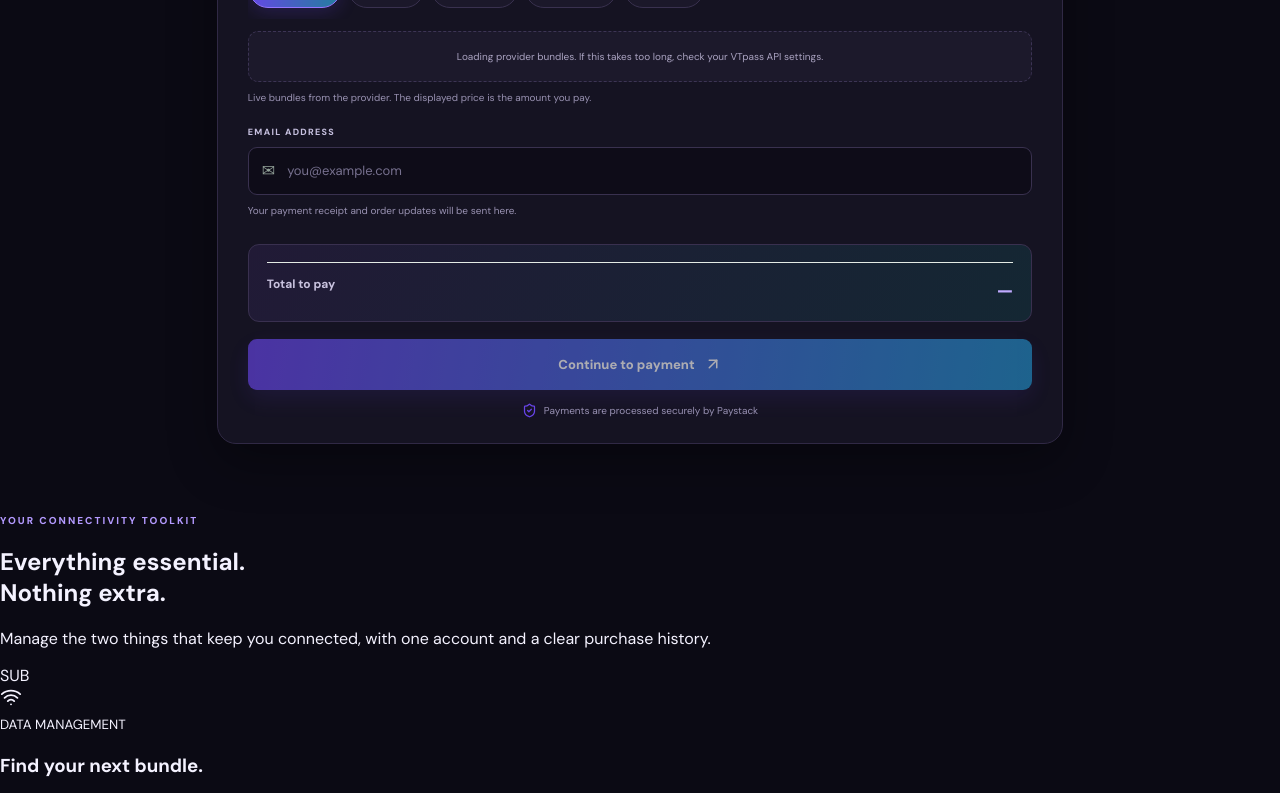
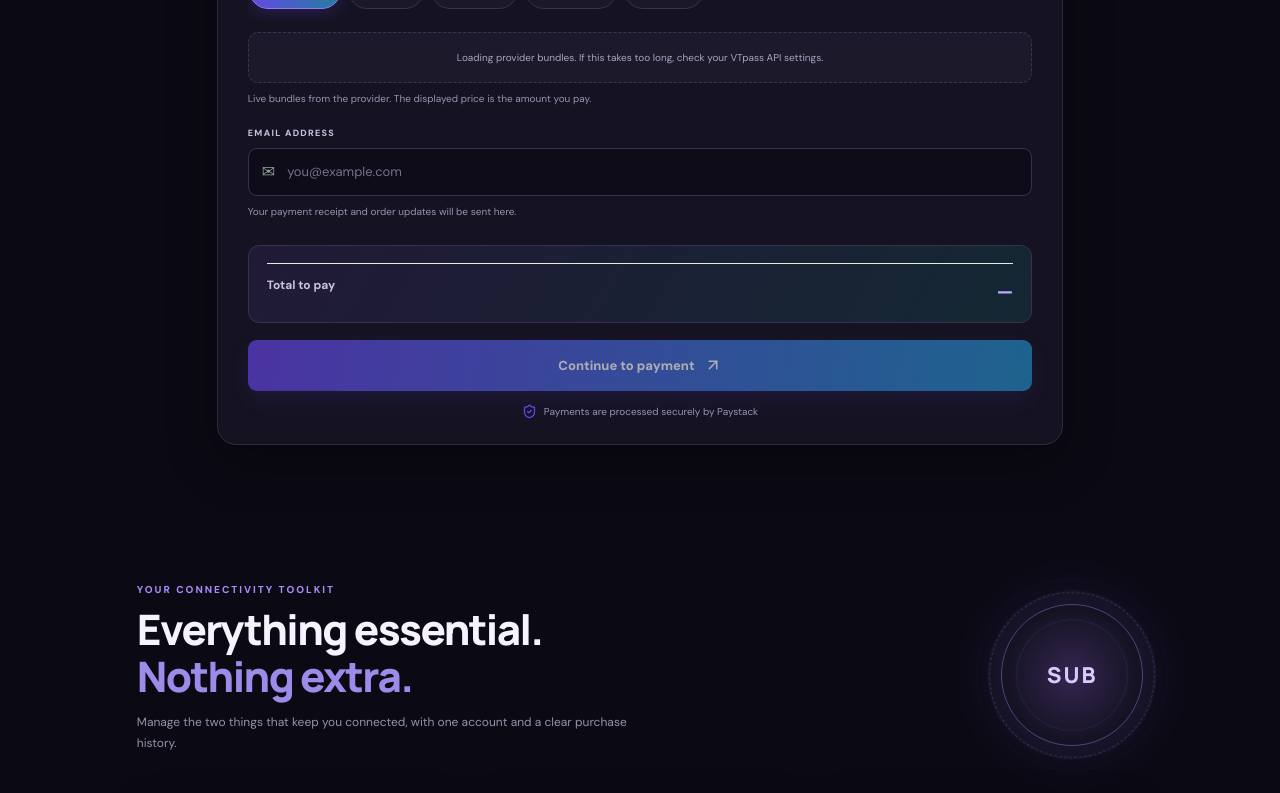
Before and after one commit to Lordave111/Sub, a Next.js app: page / in a window 1280 px wide. Shown: the part 2000-2793 px from the top of the page. Built offline with nearby package versions, Linux system fonts and the light colour scheme; no server answers.

Commit message:
Add premium fintech dashboard and activity analytics styling

```diff
--- a/app/globals.css
+++ b/app/globals.css
@@ -495,4 +495,89 @@ img,svg,video,canvas{max-width:100%}
  .network{font-size:9px;padding:0 6px}
 }
 
-.more-services-grid .service-link{flex:0 0 auto;padding:7px 10px;border:1px solid #cfe4d4;border-radius:8px;background:#f1f8f2;color:#087f5b;text-decoration:none;font-size:9px;font-weight:800}.more-services-grid .service-link:hover{background:#e1f1e4}.subs-disclaimer{font-size:9px;line-height:1.7;color:#9288a5;margin:12px 2px 0}
+
+/* Sub connectivity-first fintech dashboard refresh */
+.topbar{position:sticky;top:0;z-index:30;backdrop-filter:blur(18px);background:#100d1beF;border-bottom-color:#29243b}
+.topbar .brand-mark{box-shadow:0 8px 24px #7955ff55}
+.nav a{transition:color .2s}
+.nav a:hover{color:#bca7ff}
+.hero{position:relative;isolation:isolate;overflow:hidden;background:radial-gradient(ellipse at 76% 38%,#5a3aa52b,transparent 36%),radial-gradient(ellipse at 10% 100%,#0b8f9130,transparent 35%),linear-gradient(125deg,#100d1b,#151126 58%,#101c27);border-bottom:1px solid #28233a}
+.hero:after{content:"";position:absolute;inset:0;z-index:-1;opacity:.22;background-image:linear-gradient(#ffffff08 1px,transparent 1px),linear-gradient(90deg,#ffffff08 1px,transparent 1px);background-size:42px 42px;mask-image:linear-gradient(90deg,black,transparent 90%)}
+.hero-copy h1{color:#f7f3ff}
+.hero-copy h1 span{background:linear-gradient(100deg,#a78bfa,#45d6c2);background-clip:text;color:transparent}
+.live-overview{background:linear-gradient(145deg,#151225,#11101b);border:1px solid #302842;border-radius:20px;box-shadow:0 22px 70px #0003}
+.live-metrics article{background:#1c182b;border-color:#332b48}
+.dashboard-preview{scroll-margin-top:90px}
+.purchase-wrap{scroll-margin-top:90px}
+.account-insights{display:grid;grid-template-columns:1fr 1fr;gap:12px;margin:18px 0}
+.account-insights>article{min-width:0;padding:17px;border:1px solid #3b3451;border-radius:14px;background:linear-gradient(145deg,#211d31,#171423)}
+.insight-topline{display:flex;align-items:center;justify-content:space-between;gap:8px;color:#a89bc6;font-size:8px;font-weight:900;letter-spacing:1.2px}
+.insight-topline span:last-child{font-size:7px;color:#77708e}
+.insight-spend>strong{display:block;margin:13px 0 4px;color:#f8f4ff;font:800 clamp(25px,4vw,34px) Manrope;letter-spacing:-1px}
+.insight-spend>p,.insight-chart>p{margin:0;color:#958cae;font-size:9px;line-height:1.6}
+.spend-split{display:flex;flex-wrap:wrap;gap:14px;margin-top:18px}
+.spend-split>span{display:flex;align-items:center;gap:6px;color:#b9b1ce;font-size:9px}
+.spend-split b{color:#f1edff}
+.spend-dot{width:7px;height:7px;border-radius:50%;display:inline-block}
+.data-dot{background:#9c7bff}.airtime-dot{background:#3dd4bb}
+.activity-bars{height:100px;display:grid;grid-template-columns:repeat(7,minmax(0,1fr));gap:9px;align-items:end;margin:13px 0 9px}
+.activity-day{height:100%;display:flex;flex-direction:column;align-items:center;justify-content:flex-end;gap:7px;min-width:0}
+.activity-track{height:76px;width:100%;display:flex;align-items:flex-end;justify-content:center;border-radius:7px 7px 3px 3px;background:#ffffff08;overflow:hidden}
+.activity-track i{display:block;width:min(100%,22px);min-height:4px;border-radius:6px 6px 2px 2px;background:linear-gradient(180deg,#5de0c7,#8668f5);box-shadow:0 0 18px #8a6cff44;transition:height .3s}
+.activity-day small{color:#938aa9;font-size:8px}
+.order-filter-tabs{display:flex;gap:7px;flex-wrap:wrap;margin:0 0 10px}
+.order-filter-tabs button{display:inline-flex;align-items:center;gap:8px;padding:8px 11px;border:1px solid #3c3452;border-radius:9px;background:#201b30;color:#aaa1c2;font-size:9px;font-weight:800}
+.order-filter-tabs button.active{border-color:#8870d6;background:#30264a;color:#e6dcff}
+.order-filter-tabs button span{display:grid;place-items:center;min-width:18px;height:18px;padding:0 4px;border-radius:6px;background:#ffffff0c;color:#c7b8f1;font-size:8px}
+.repeat-order{display:inline-flex;align-items:center;justify-content:center;gap:5px;flex:0 0 auto;border:1px solid #5d4a85;border-radius:8px;background:#2b2240;color:#d5c8ff;padding:7px 9px;font-size:8px;font-weight:850}
+.repeat-order:hover{background:#3a2c56;border-color:#9b82ff}
+.real-account .orders-list article{flex-wrap:wrap}
+.connectivity-suite{max-width:1160px;margin:0 auto;padding:68px 6% 75px}
+.suite-heading{display:flex;align-items:center;justify-content:space-between;gap:28px;margin-bottom:28px}
+.suite-heading .eyebrow{color:#a78bfa}
+.suite-heading h2{margin:10px 0;color:#f6f2ff;font:800 clamp(28px,4vw,42px)/1.12 Manrope;letter-spacing:-1.6px}
+.suite-heading h2 span{color:#9e8be9}
+.suite-heading p{max-width:510px;color:#9890aa;font-size:12px;line-height:1.8}
+.suite-orbit{position:relative;display:grid;place-items:center;flex:0 0 142px;width:142px;height:142px;border:1px solid #55437b;border-radius:50%;background:radial-gradient(circle,#34264f,#151223 68%);box-shadow:0 0 0 14px #a78bfa09,0 0 65px #7454c733}
+.suite-orbit span{font:900 22px Manrope;color:#d8caff;letter-spacing:2px}
+.suite-orbit i{position:absolute;inset:-13px;border:1px dashed #8d76d755;border-radius:50%;animation:sub-orbit 28s linear infinite}
+.suite-orbit i:nth-child(3){inset:14px;border-style:solid;opacity:.35;animation-direction:reverse}
+.suite-orbit i:nth-child(4){inset:-26px;border-style:dotted;opacity:.25}
+@keyframes sub-orbit{to{transform:rotate(360deg)}}
+.suite-cards{display:grid;grid-template-columns:repeat(3,minmax(0,1fr));gap:13px}
+.suite-card{position:relative;overflow:hidden;min-width:0;min-height:240px;padding:22px;border:1px solid #39304e;border-radius:17px;background:linear-gradient(145deg,#1e1a2d,#14111f);box-shadow:0 15px 45px #0002}
+.suite-card:after{content:"";position:absolute;width:160px;height:160px;right:-70px;top:-90px;border-radius:50%;background:#9474ff18;filter:blur(2px)}
+.suite-airtime:after{background:#36d4bb18}.suite-history:after{background:#f0b86a14}
+.suite-card-icon{width:43px;height:43px;display:grid;place-items:center;border:1px solid #51416e;border-radius:13px;background:#2c2341;color:#c4b0ff}
+.suite-airtime .suite-card-icon{border-color:#2c665d;background:#18352f;color:#69dfc6}
+.suite-history .suite-card-icon{border-color:#685438;background:#34291e;color:#f0c27a}
+.suite-card>small{display:block;margin-top:18px;color:#a995e5;font-size:8px;font-weight:900;letter-spacing:1.4px}
+.suite-airtime>small{color:#66cdbb}.suite-history>small{color:#d8b77d}
+.suite-card h3{margin:8px 0;color:#f2edff;font:800 18px Manrope;letter-spacing:-.5px}
+.suite-card p{min-height:52px;color:#9e96b2;font-size:10px;line-height:1.7}
+.suite-card button{display:inline-flex;align-items:center;gap:7px;margin-top:10px;padding:10px 12px;border:1px solid #57467a;border-radius:9px;background:#2a2140;color:#d7caff;font-size:9px;font-weight:850}
+.suite-airtime button{border-color:#2b665b;background:#19372f;color:#91e8d7}
+.suite-history button{border-color:#685438;background:#34291e;color:#f0d19d}
+.suite-card button:hover{filter:brightness(1.15);transform:translateY(-1px)}
+@media(max-width:760px){
+ .account-insights{grid-template-columns:1fr}
+ .suite-heading{align-items:flex-start}
+ .suite-orbit{flex-basis:94px;width:94px;height:94px}
+ .suite-orbit span{font-size:16px}
+ .suite-cards{grid-template-columns:1fr}
+ .suite-card{min-height:0;padding:19px}
+ .suite-card p{min-height:0}
+ .connectivity-suite{padding:45px 5% 55px}
+ .activity-bars{height:90px}
+ .real-account .orders-list article{display:grid;grid-template-columns:30px minmax(0,1fr) auto;gap:8px}
+ .real-account .repeat-order{grid-column:2/4;justify-self:start}
+}
+@media(max-width:390px){
+ .suite-heading{gap:12px}
+ .suite-orbit{flex-basis:70px;width:70px;height:70px}
+ .suite-orbit i{inset:-8px}
+ .suite-orbit i:nth-child(3){inset:8px}
+ .suite-orbit i:nth-child(4){inset:-15px}
+ .order-filter-tabs button{padding:7px 9px;font-size:8px}
+}
+@media(prefers-reduced-motion:reduce){.suite-orbit i{animation:none}.suite-card button,.activity-track i{transition:none}}
```
